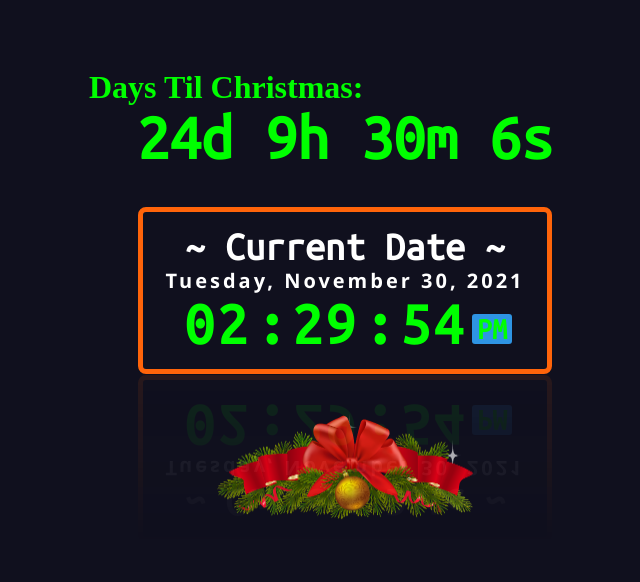
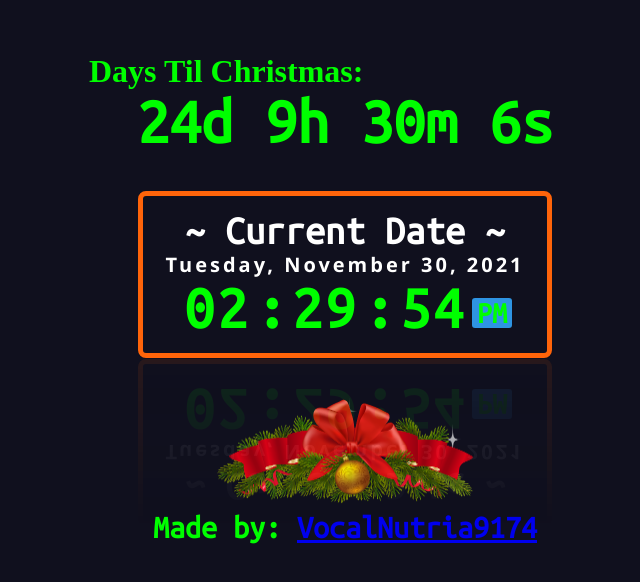
Before and after one commit to VocalNutria9174/christmas-counter, a plain HTML site: page index.html in a window 1280 px wide. Shown: the part 102-684 px from the top of the page, without its empty margins (295-935 px from the left). Drawn offline with Linux system fonts and the light colour scheme.

Commit message:
Update index.html

```diff
--- a/index.html
+++ b/index.html
@@ -3,7 +3,7 @@
 <html lang="en" dir="ltr">
   <head>
     <meta charset="utf-8">
-    <title>Digital Clock With Date</title>
+    <title>Days till Christmas Counter</title>
     <link rel="icon" href="img/xmascounter-icon.png">
     <link rel="stylesheet" href="css/style.css">
     <script src="js/current-time.js"></script>
@@ -34,5 +34,6 @@
     <!--digital clock end-->
     <br>
     <img src="img/xmascounter-deco.png" style="display:block;margin-left: auto;margin-right:auto;width:50%;"></img>
+    <p class="bottom-text">Made by: <a href="https://github.com/VocalNutria9174/christmas-counter">VocalNutria9174</a></p>
     </body>
 </html>
```
